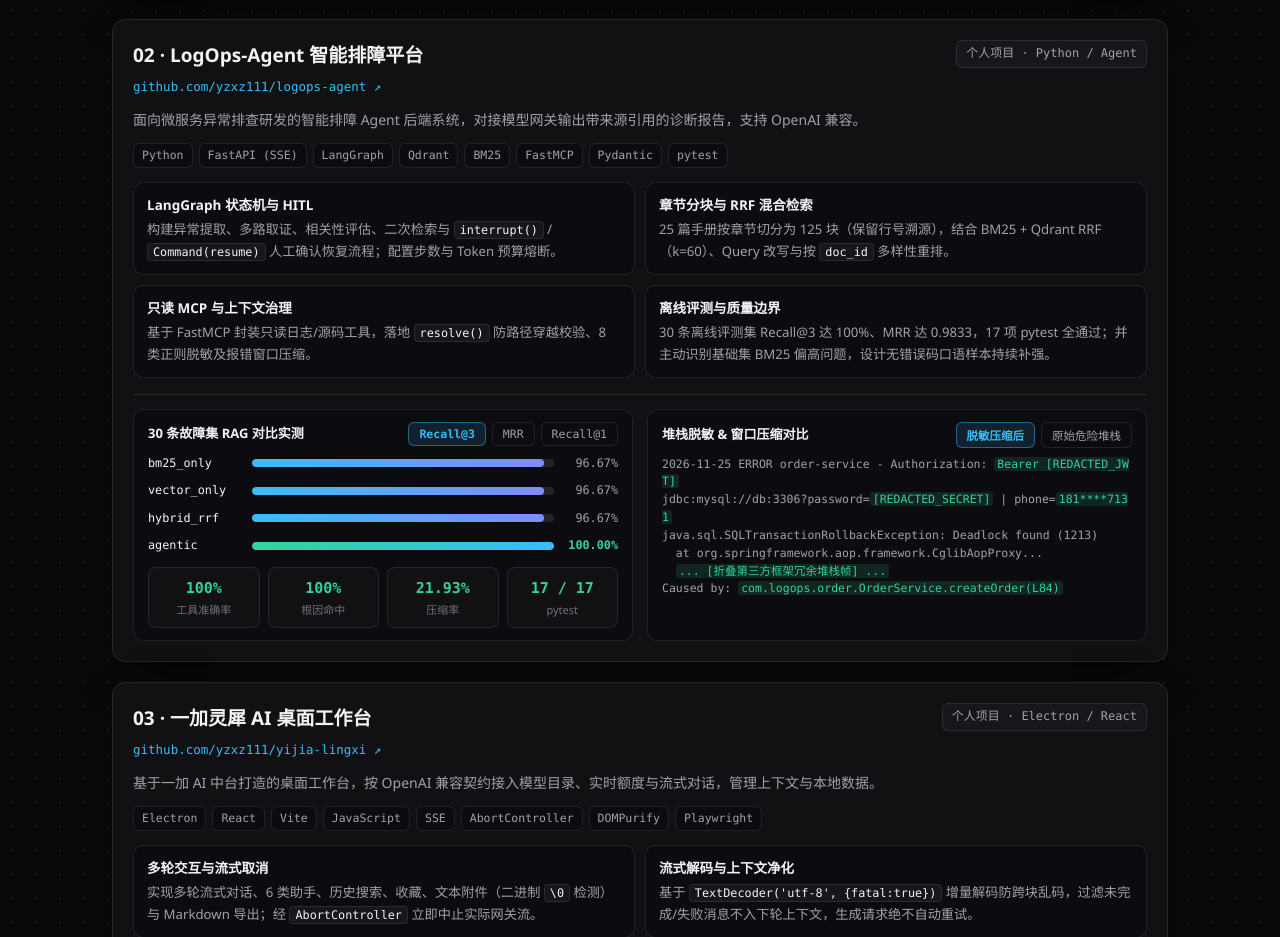
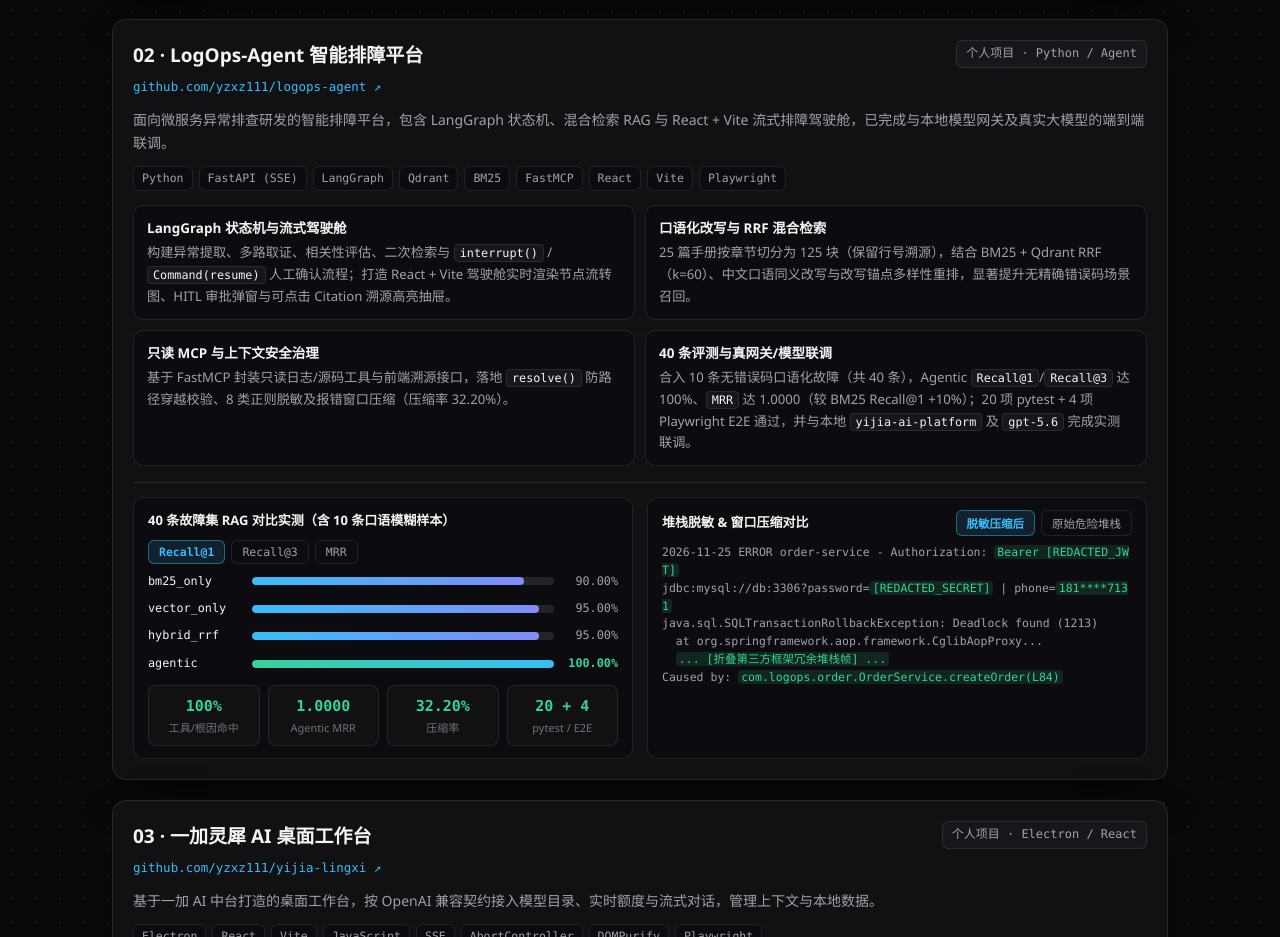
Before and after one commit to yzxz111/yzxz111.github.io, a plain HTML site: page index.html in a window 1280 px wide. Shown: the part 1729-2666 px from the top of the page. Drawn offline with Linux system fonts and the light colour scheme.

Commit message:
docs: update LogOps-Agent cockpit, 40-case eval metrics, and gateway/LLM verification

```diff
--- a/index.html
+++ b/index.html
@@ -737,7 +737,7 @@
           </div>
           <div class="kv-row">
             <span class="kv-k">verification</span>
-            <span class="kv-v" style="font-family: var(--mono); font-size: 12px; color: var(--text-muted);">294+25 · 17 pytest · 13+15</span>
+            <span class="kv-v" style="font-family: var(--mono); font-size: 12px; color: var(--text-muted);">294+25 · 20 pytest + 4 E2E · 13+15</span>
           </div>
         </div>
       </aside>
@@ -891,7 +891,7 @@
             <span class="project-role">个人项目 · Python / Agent</span>
           </div>
           <p class="project-intro">
-            面向微服务异常排查研发的智能排障 Agent 后端系统，对接模型网关输出带来源引用的诊断报告，支持 OpenAI 兼容。
+            面向微服务异常排查研发的智能排障平台，包含 LangGraph 状态机、混合检索 RAG 与 React + Vite 流式排障驾驶舱，已完成与本地模型网关及真实大模型的端到端联调。
           </p>
           <div class="stack-list">
             <span class="pill">Python</span>
@@ -900,44 +900,45 @@
             <span class="pill">Qdrant</span>
             <span class="pill">BM25</span>
             <span class="pill">FastMCP</span>
-            <span class="pill">Pydantic</span>
-            <span class="pill">pytest</span>
+            <span class="pill">React</span>
+            <span class="pill">Vite</span>
+            <span class="pill">Playwright</span>
           </div>
           <ul class="bullets">
             <li class="bullet-item">
-              <strong>LangGraph 状态机与 HITL</strong>
-              构建异常提取、多路取证、相关性评估、二次检索与 <code>interrupt()</code> / <code>Command(resume)</code> 人工确认恢复流程；配置步数与 Token 预算熔断。
+              <strong>LangGraph 状态机与流式驾驶舱</strong>
+              构建异常提取、多路取证、相关性评估、二次检索与 <code>interrupt()</code> / <code>Command(resume)</code> 人工确认流程；打造 React + Vite 驾驶舱实时渲染节点流转图、HITL 审批弹窗与可点击 Citation 溯源高亮抽屉。
             </li>
             <li class="bullet-item">
-              <strong>章节分块与 RRF 混合检索</strong>
-              25 篇手册按章节切分为 125 块（保留行号溯源），结合 BM25 + Qdrant RRF（k=60）、Query 改写与按 <code>doc_id</code> 多样性重排。
+              <strong>口语化改写与 RRF 混合检索</strong>
+              25 篇手册按章节切分为 125 块（保留行号溯源），结合 BM25 + Qdrant RRF（k=60）、中文口语同义改写与改写锚点多样性重排，显著提升无精确错误码场景召回。
             </li>
             <li class="bullet-item">
-              <strong>只读 MCP 与上下文治理</strong>
-              基于 FastMCP 封装只读日志/源码工具，落地 <code>resolve()</code> 防路径穿越校验、8 类正则脱敏及报错窗口压缩。
+              <strong>只读 MCP 与上下文安全治理</strong>
+              基于 FastMCP 封装只读日志/源码工具与前端溯源接口，落地 <code>resolve()</code> 防路径穿越校验、8 类正则脱敏及报错窗口压缩（压缩率 32.20%）。
             </li>
             <li class="bullet-item">
-              <strong>离线评测与质量边界</strong>
-              30 条离线评测集 Recall@3 达 100%、MRR 达 0.9833，17 项 pytest 全通过；并主动识别基础集 BM25 偏高问题，设计无错误码口语样本持续补强。
+              <strong>40 条评测与真网关/模型联调</strong>
+              合入 10 条无错误码口语化故障（共 40 条），Agentic <code>Recall@1</code>/<code>Recall@3</code> 达 100%、<code>MRR</code> 达 1.0000（较 BM25 Recall@1 +10%）；20 项 pytest + 4 项 Playwright E2E 通过，并与本地 <code>yijia-ai-platform</code> 及 <code>gpt-5.6</code> 完成实测联调。
             </li>
           </ul>
 
           <div class="lab-box dual-lab">
             <div class="sub-panel">
               <div class="lab-head" style="margin-bottom: 6px;">
-                <div class="lab-title" style="font-size: 13px;">30 条故障集 RAG 对比实测</div>
+                <div class="lab-title" style="font-size: 13px;">40 条故障集 RAG 对比实测（含 10 条口语模糊样本）</div>
                 <div class="toggle-group">
-                  <button class="tab-btn active" type="button" onclick="switchMetric('recall3', this)">Recall@3</button>
+                  <button class="tab-btn active" type="button" onclick="switchMetric('recall1', this)">Recall@1</button>
+                  <button class="tab-btn" type="button" onclick="switchMetric('recall3', this)">Recall@3</button>
                   <button class="tab-btn" type="button" onclick="switchMetric('mrr', this)">MRR</button>
-                  <button class="tab-btn" type="button" onclick="switchMetric('recall1', this)">Recall@1</button>
                 </div>
               </div>
               <div class="bars" id="evalBars"></div>
               <div class="metrics-strip">
-                <div class="metric-box"><div class="metric-num">100%</div><div class="metric-lbl">工具准确率</div></div>
-                <div class="metric-box"><div class="metric-num">100%</div><div class="metric-lbl">根因命中</div></div>
-                <div class="metric-box"><div class="metric-num">21.93%</div><div class="metric-lbl">压缩率</div></div>
-                <div class="metric-box"><div class="metric-num">17 / 17</div><div class="metric-lbl">pytest</div></div>
+                <div class="metric-box"><div class="metric-num">100%</div><div class="metric-lbl">工具/根因命中</div></div>
+                <div class="metric-box"><div class="metric-num">1.0000</div><div class="metric-lbl">Agentic MRR</div></div>
+                <div class="metric-box"><div class="metric-num">32.20%</div><div class="metric-lbl">压缩率</div></div>
+                <div class="metric-box"><div class="metric-num">20 + 4</div><div class="metric-lbl">pytest / E2E</div></div>
               </div>
             </div>
 
@@ -1049,7 +1050,7 @@
 在校期间我围绕大模型工程落地构建了一套三层联动项目（底层模型网关 → 中间 Agent 排障 → 上层桌面工作台）：
 1. 一加 AI 中台（Java / WebFlux）：作为统一模型接入与网关底座，实现 OpenAPI 3.1 契约、SSE UTF-8 跨块流式处理与准入 429 有限退避，修复 Redis Lua 并发集合 TTL 缺陷，并通过 294 项网关回归与 25 项协议测试。
 GitHub：<a href="https://github.com/yzxz111/yijia-ai-platform" target="_blank" rel="noopener" style="color:var(--accent);">https://github.com/yzxz111/yijia-ai-platform</a>
-2. LogOps-Agent 智能排障平台（Python / FastAPI）：基于网关底座构建排障智能体，采用 LangGraph 循环状态机与人工确认机制，实现 BM25 + Qdrant RRF 混合检索与 Citation 溯源，封装只读 FastMCP 工具与上下文压缩，在 30 条评测集上达成 Recall@3 100%、MRR 0.9833、17 项 pytest 全通过。
+2. LogOps-Agent 智能排障平台（Python / FastAPI / React）：基于网关底座构建智能排障全栈应用，采用 LangGraph 循环状态机与人工确认机制，配套 React + Vite 流式驾驶舱（节点拓扑、HITL 弹窗与可点击 Citation 高亮抽屉），结合 BM25 + Qdrant RRF 与口语同义改写重排，在 40 条评测集（含 10 条无错误码口语故障）上达成 Recall@1/Recall@3 100%、MRR 1.0000（较 BM25 Recall@1 提升 10%），20 项 pytest + 4 项 Playwright E2E 全通过并完成本地网关与真实模型联调。
 GitHub：<a href="https://github.com/yzxz111/logops-agent" target="_blank" rel="noopener" style="color:var(--accent);">https://github.com/yzxz111/logops-agent</a>
 3. 一加灵犀 AI 桌面工作台（Electron / React / Vite）：基于一加 AI 中台实现多轮流式聊天、场景助手、历史与收藏、文本附件及 Markdown 导出；封装 SSE 解码与 AbortController 请求取消机制，落地受限 IPC 沙箱与 DOMPurify 净化，并完成 Windows 免安装打包与本地协议、桌面交互验证。
 GitHub：<a href="https://github.com/yzxz111/yijia-lingxi" target="_blank" rel="noopener" style="color:var(--accent);">https://github.com/yzxz111/yijia-lingxi</a>
@@ -1202,23 +1203,23 @@ GitHub：https://github.com/yzxz111 ｜ 手机：18173597131 ｜ 邮箱：216613
     }
 
     const EVAL_DATA = {
+      recall1: [
+        { name: 'bm25_only', val: 90.0, label: '90.00%', best: false },
+        { name: 'vector_only', val: 95.0, label: '95.00%', best: false },
+        { name: 'hybrid_rrf', val: 95.0, label: '95.00%', best: false },
+        { name: 'agentic', val: 100.0, label: '100.00%', best: true },
+      ],
       recall3: [
-        { name: 'bm25_only', val: 96.67, label: '96.67%', best: false },
-        { name: 'vector_only', val: 96.67, label: '96.67%', best: false },
-        { name: 'hybrid_rrf', val: 96.67, label: '96.67%', best: false },
+        { name: 'bm25_only', val: 97.5, label: '97.50%', best: false },
+        { name: 'vector_only', val: 97.5, label: '97.50%', best: false },
+        { name: 'hybrid_rrf', val: 97.5, label: '97.50%', best: false },
         { name: 'agentic', val: 100.0, label: '100.00%', best: true },
       ],
       mrr: [
-        { name: 'bm25_only', val: 95.83, label: '0.9583', best: false },
-        { name: 'vector_only', val: 96.67, label: '0.9667', best: false },
-        { name: 'hybrid_rrf', val: 96.67, label: '0.9667', best: false },
-        { name: 'agentic', val: 98.33, label: '0.9833', best: true },
-      ],
-      recall1: [
-        { name: 'bm25_only', val: 93.33, label: '93.33%', best: false },
-        { name: 'vector_only', val: 96.67, label: '96.67%', best: false },
-        { name: 'hybrid_rrf', val: 96.67, label: '96.67%', best: false },
-        { name: 'agentic', val: 96.67, label: '96.67%', best: true },
+        { name: 'bm25_only', val: 94.37, label: '0.9437', best: false },
+        { name: 'vector_only', val: 96.25, label: '0.9625', best: false },
+        { name: 'hybrid_rrf', val: 96.25, label: '0.9625', best: false },
+        { name: 'agentic', val: 100.0, label: '1.0000', best: true },
       ],
     };
 
@@ -1287,7 +1288,7 @@ GitHub：https://github.com/yzxz111 ｜ 手机：18173597131 ｜ 邮箱：216613
     });
 
     runScenario('sse_normal', document.querySelector('.sim-btn'));
-    switchMetric('recall3', document.querySelector('[onclick*="recall3"]'));
+    switchMetric('recall1', document.querySelector('[onclick*="recall1"]'));
     toggleSanitize('clean', document.querySelector('[onclick*="clean"]'));
     showSecDetail('sandbox', document.querySelector('.sec-chip'));
   </script>
```
